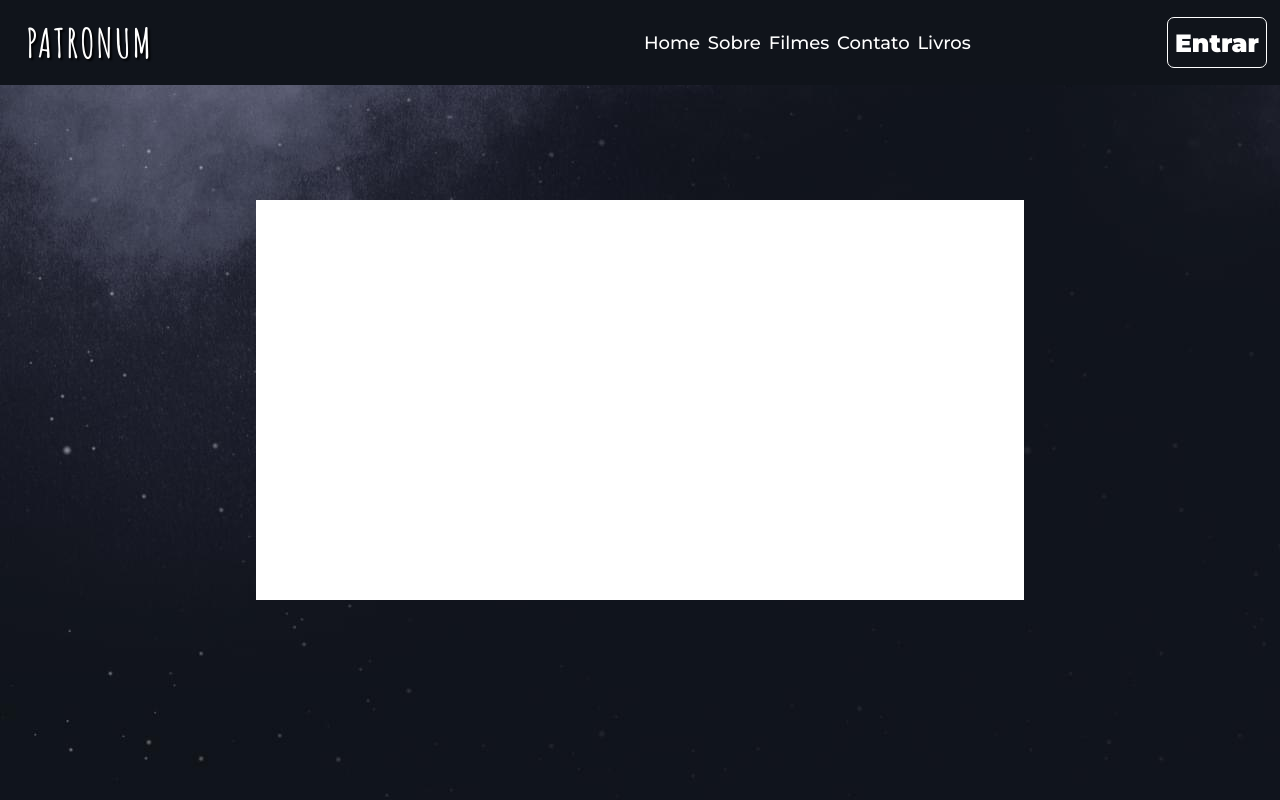
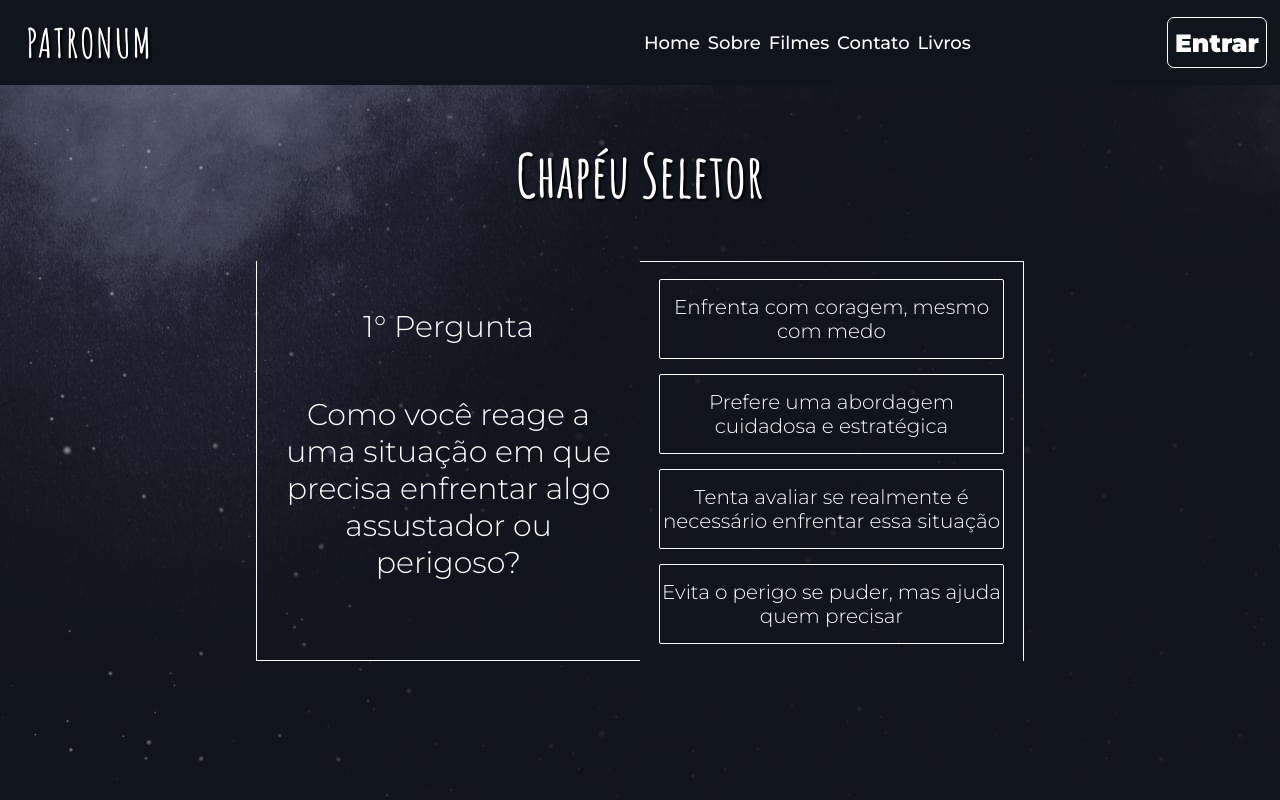
Before and after one commit to felipesmithdev/Patronum, a plain HTML site: page site/quiz/quiz_chapeu.html in a window 1280 px wide. Shown: the top 800 px of the page. Drawn offline with Linux system fonts and the light colour scheme; a web font is replaced by a local one.

Commit message:
Adicionar a tela de cadastro, finalizar a tela do quiz

```diff
--- /dev/null
+++ b/site/cadastro/cadastro.css
@@ -0,0 +1,161 @@
+* {
+    margin: 0;
+    padding: 0;;
+    box-sizing: border-box;
+}
+
+@import url('https://fonts.googleapis.com/css2?family=Amatic+SC:wght@400;700&family=Germania+One&family=Montserrat:ital,wght@0,100..900;1,100..900&display=swap');
+@import url('https://fonts.googleapis.com/css2?family=Germania+One&family=Montserrat:ital,wght@0,100..900;1,100..900&display=swap');
+
+button {
+    font-weight: 900 !important;
+    font-family: 'Montserrat', sans-serif;
+    background-color: #fff;
+    color: #24106d;
+    border-radius: 7px !important;
+    border: solid 1px #210099;
+    cursor: pointer;
+}
+
+button:hover {
+    background-color: #3700ff !important;
+    color: #fff !important;
+    box-shadow: 2px 2px 0 0 #000 !important;
+}
+
+h2 {
+    text-shadow: 2px 2px 2px #000 !important;
+    color: #fff !important;
+    font-family: "Amatic SC", sans-serif !important;
+}
+
+body span {
+    font-family: 'Montserrat', sans-serif;
+    font-weight: 300 !important;
+    color: #fff;
+}
+
+body {
+    background-image: url('../img/banner_mais_claro.jpg');
+}
+
+p {
+    color: #fff;
+}
+
+a {
+    text-decoration: none;
+    color: #fff;
+}
+.cadastro-fundo {
+    width: 100vw;
+    height: 100vh;
+    display: flex;
+    justify-content: center;
+    align-items: center;
+}
+
+.cadastro-card {
+    margin-top: -3%;
+    width: 40%;
+    height: 80%;
+    /* background-color: #fff; */
+    /* border: solid; */
+    display: flex;
+    flex-direction: column;
+    align-items: center;
+}
+
+.cadastro-nome {
+    height: 8%;
+    width: 100%;
+    display: flex;
+    align-items: center;
+    justify-content: center;
+
+    & h2 {
+        font-size: 80px;
+    }
+}
+
+.cadastro-campos {
+    margin-top: 5%;
+    border-top: solid white;
+    height: 60%;
+    width: 100%;
+    padding: 20px;
+    display: flex;
+    flex-direction: column;
+    gap: 30px;
+
+    & span {
+        font-size: 20px;
+    }
+
+    & input {
+        height: 50px;
+        font-size: 20px;
+        padding: 10px;
+        background: transparent;
+        border: solid white 1px;
+        color: #fff;
+    }
+
+}
+.primeiro-grupo {
+    display: flex;
+    flex-direction: row;
+    justify-content: space-between;
+}
+
+.dtnasc {
+
+    & input {
+        width: 90%;
+    }
+}
+.groups-form{
+    display: flex;
+    flex-direction: column;
+    gap: 10px;
+    color: white;
+
+    & label {
+        font-size: 20px;
+        font-family: "Montserrat", sans-serif;
+    }
+}
+.segundo-grupo {
+    width: 97%;
+    display: flex;
+    flex-direction: column;
+    gap: 20px;
+}
+
+.final-grupo {
+    width: 97%;
+    display: flex;
+    flex-direction: row;
+    gap: 25%;
+}
+
+.senha input {
+    width: 40%px;
+}
+.confirmesenha input {
+    width: 40%px;
+}
+
+.cadastro-botao {
+    width: 97%;
+    height: 10%;
+    display: flex;
+    justify-content: center;
+    align-items: center;
+
+    & button {
+        width: 50%;
+        height: 70%;
+        font-size: 40px;
+    }
+}
--- /dev/null
+++ b/site/cadastro/cadastro.js
@@ -0,0 +1 @@
+let
--- a/site/quiz/quiz_chapeu.html
+++ b/site/quiz/quiz_chapeu.html
@@ -35,7 +35,19 @@
         </nav>
     </header>
     <section class="quizz-questions">
-      <div class="quizz-card"></div>
+      <div class="titulo-quizz"><h2>Chapéu Seletor</h2></div>
+      <div class="quizz-card">
+        <div class="quizz-pergunta">
+          <span>1° Pergunta</span>
+          <div class="tamanho-pergunta"><span>Como você reage a uma situação em que precisa enfrentar algo assustador ou perigoso?</span></div>
+        </div>
+        <div class="quizz-alternativas">
+          <div class="alternativas-background"><span>Enfrenta com coragem, mesmo com medo</span></div>
+          <div class="alternativas-background"><span>Prefere uma abordagem cuidadosa e estratégica</span></div>
+          <div class="alternativas-background"><span>Tenta avaliar se realmente é necessário enfrentar essa situação</span></div>
+          <div class="alternativas-background"><span>Evita o perigo se puder, mas ajuda quem precisar</span></div>
+        </div>
+      </div>
     </section>
 
     <footer class="rodape">
--- a/site/quiz/quizz.css
+++ b/site/quiz/quizz.css
@@ -22,10 +22,86 @@ body {
     display: flex;
     justify-content: center;
     align-items: center;
+    flex-direction: column;
+    gap: 50px;
+}
+.titulo-quizz {
+    width: 100%;
+    height: 9%;
+    display: flex;
+    align-items: center;
+    justify-content: center;
+
+    & h2 {
+        font-size: 60px;
+    }
 }
 
 .quizz-card {
     width: 60%;
     height: 50%;
-    background-color: #fff;
+    border-radius: 9px;
+    /* background-color: #393749; */
+    background: transparent;
+    display: flex;
 }
+
+.quizz-pergunta {
+    width: 50%;
+    height: 100%;
+    border: 1px solid white;
+    border-top: none;
+    border-right: none;
+    display: flex;
+    justify-content: space-around;
+    align-items: center;
+    flex-direction: column;
+    color: #fff;
+    overflow: hidden;
+    padding: 20px;
+
+    & span {
+        font-size: 30px;
+    }
+}
+
+.tamanho-pergunta {
+    width: 100%;
+    height: 50%;
+    margin-bottom: 10%;
+    display: flex;
+    justify-content: center;
+    align-items: center;
+    text-align: center;
+}
+
+.quizz-alternativas {
+    height: 100%;
+    width: 50%;
+    display: flex;
+    flex-direction: column;
+    justify-content: center;
+    align-items: center;
+    border-top: 1px solid white;
+    border-right: 1px solid white;
+    gap: 15px;
+}
+
+.alternativas-background {
+    width: 90%;
+    height: 20%;
+    border: solid #fff 1px;
+    display: flex;
+    justify-content: center;
+    align-items: center;
+    text-align: center;
+    color: #fff;
+    font-size: 20px;
+    cursor: pointer;
+    border-radius: 2px;
+}
+
+.alternativas-background:hover {
+    background-color: #d4d4d4;
+    color: #000000;
+}
```
Also changed, not shown: site/cadastro/cadastro.html (added, +56 -0 lines), site/index.html (+13 -5 lines), site/login/login.html (+1 -1 lines), 1 other file.
